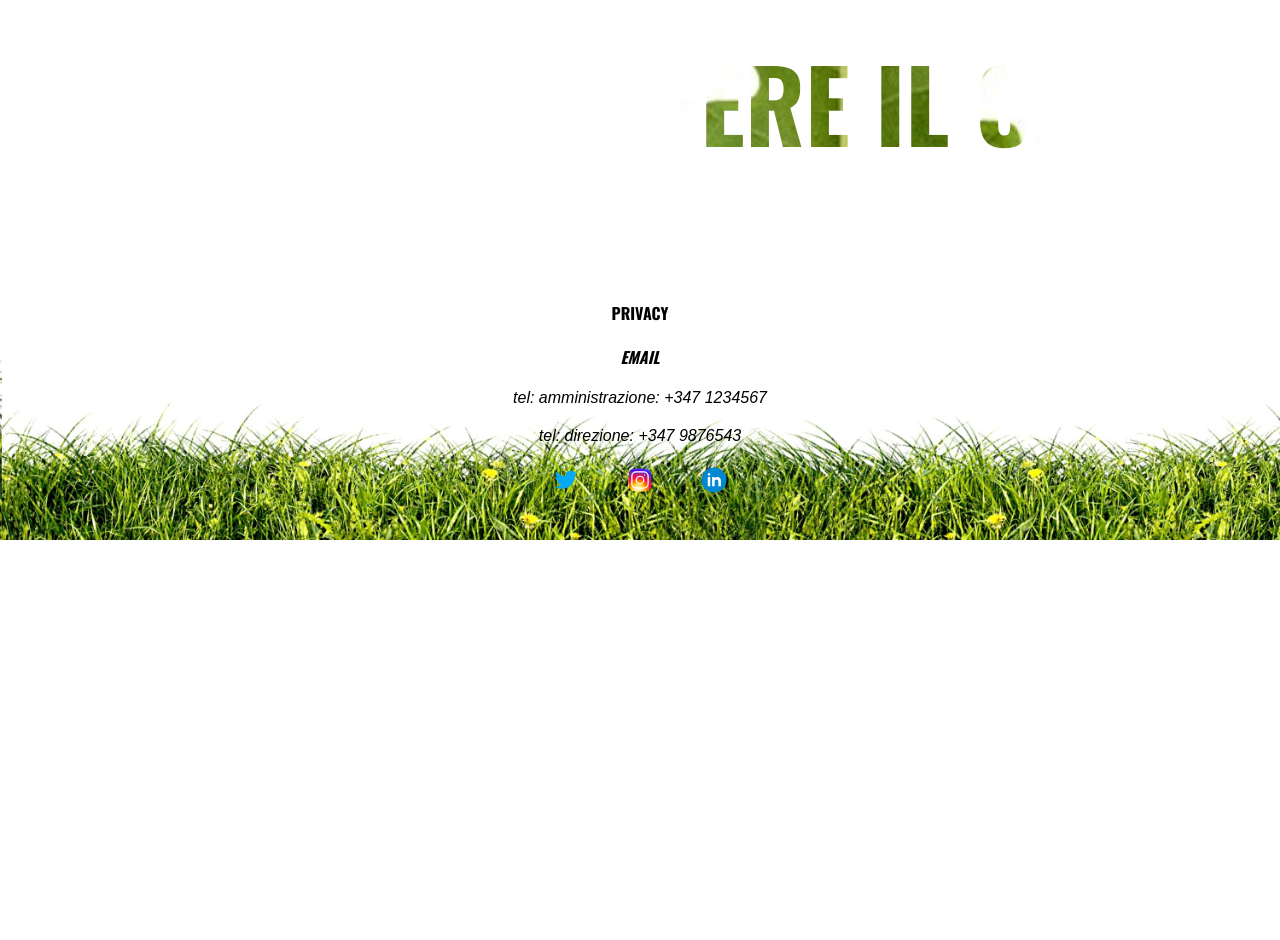
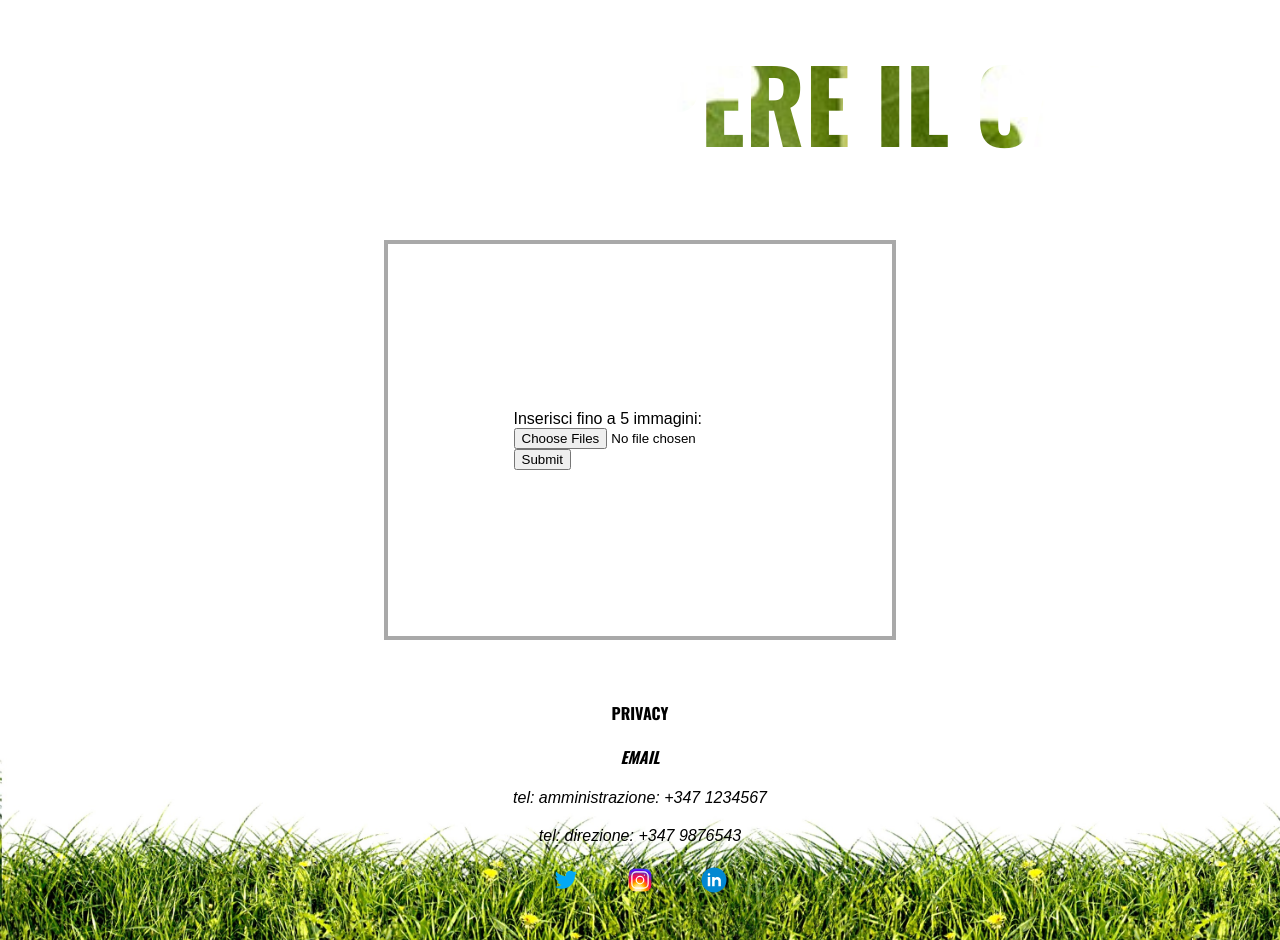
Before and after one commit to glapo992/piantala_2.0, a Flask app: page / in a window 1280 px wide; the page is wider, and only the part inside the window is pictured. Shown: the part 852-1792 px from the top of that part. Before the commit the page ends 1392 px from the top of that part, so only its background shows below. Run offline with Flask 2, Linux system fonts and the light colour scheme.

Commit message:
iniziato form in html

```diff
--- a/backendFlask/static/css/nav_style.css
+++ b/backendFlask/static/css/nav_style.css
@@ -160,3 +160,19 @@ footer  ul li a:visited{
 .social:hover{
     text-decoration: none;
 }
+
+
+/*---------------------------------------------------Form------------------------------------------------------------------*/
+
+.form {
+    display: flex;
+    position: relative;
+    left: auto;
+    right: auto;
+    align-items: center;
+    justify-content: center;
+    border: solid 4px darkgray;
+    margin-left: 30%;
+    margin-right: 30%;
+    height: 400px;
+}
--- a/backendFlask/templates/index.html
+++ b/backendFlask/templates/index.html
@@ -52,7 +52,13 @@
       <h2>{{sottotitolo}}</h2>
     </div>
     <!--------------------------------------form-------------------------------------->
-
+    <div class="form">
+      <form>
+        <label for="images"> Inserisci fino a 5 immagini:</label></br>
+        <input type="file" id="boximage" multiple accept="image/*"></br>
+        <input type="submit" id="submit">
+      </form>
+    </div>
     <!--------------------------------------box grafici e mappa-------------------------------------->
 
     <!--------------------------------------FOOTER---------------------------------------->
```
